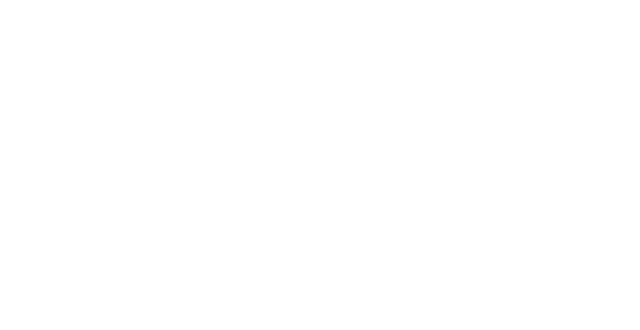
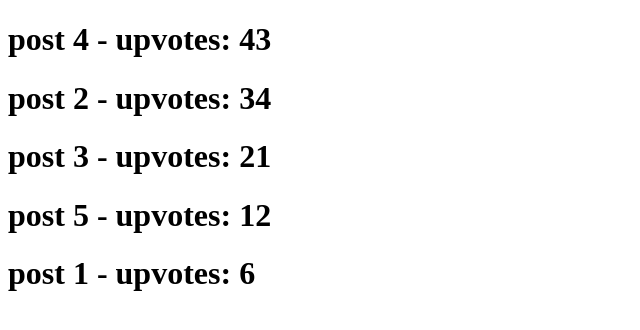
Before and after one commit to akhanna00/reddit-clone, a website: page app/index.max.html in a window 1280 px wide. Shown: the whole page, without its empty margins (0-640 px from the left). Drawn offline with nearby package versions, Linux system fonts and the light colour scheme; files that its build step writes are made by us from their sources.

Commit message:
display posts

```diff
--- a/app/index.max.html
+++ b/app/index.max.html
@@ -7,7 +7,10 @@
     <title>Reddit Clone</title>
   </head>
   <body ng-controller="mainController">
-    <h1>{{ hello }}</h1>
+    <h1 ng-repeat="post in posts | orderBy: '-upvotes'">
+      {{ post.title }} - upvotes: {{post.upvotes}}
+    </h1>
+
     <!-- Scripts -->
     <script defer src="https://ajax.googleapis.com/ajax/libs/angularjs/1.5.6/angular.min.js"></script>
     <script defer src="app.min.js"></script>
```
Also changed, not shown: dist/index.html.
